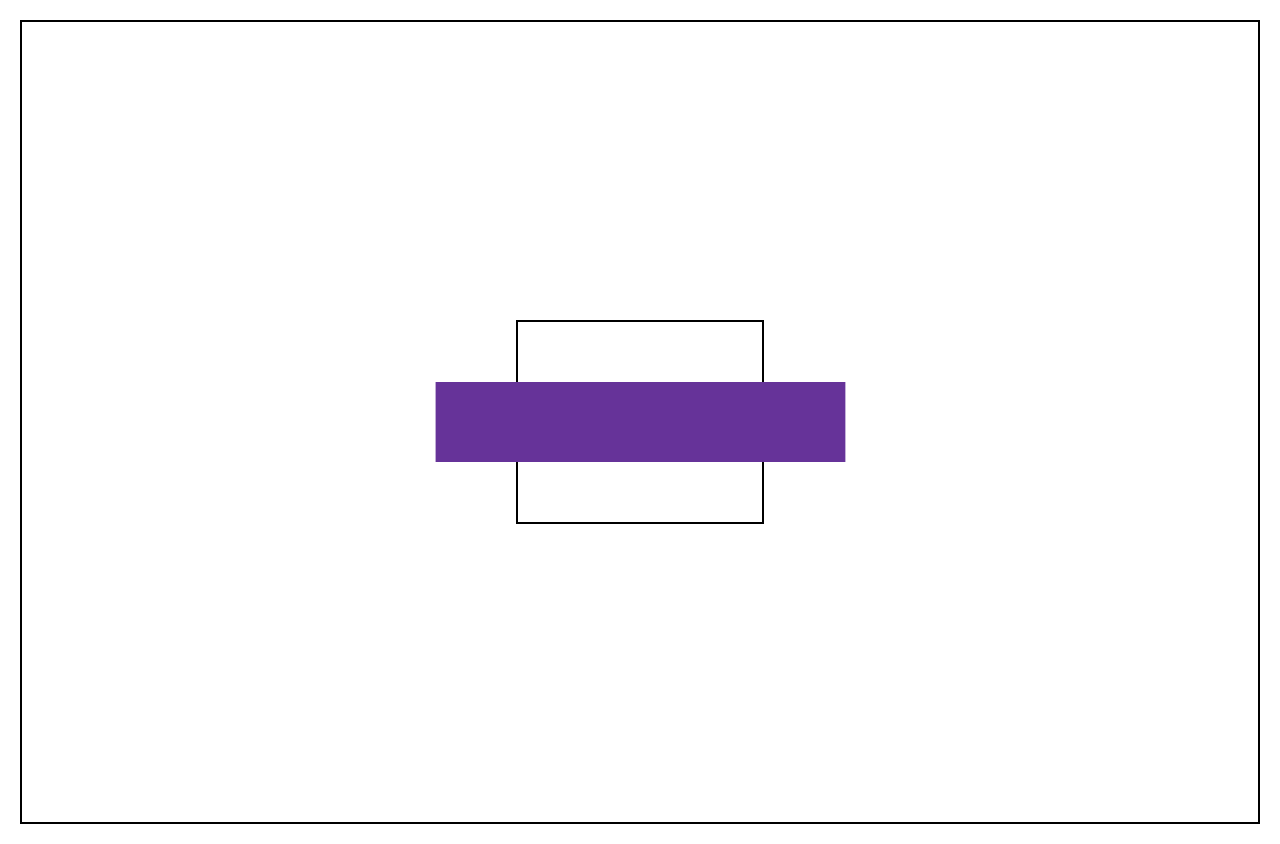
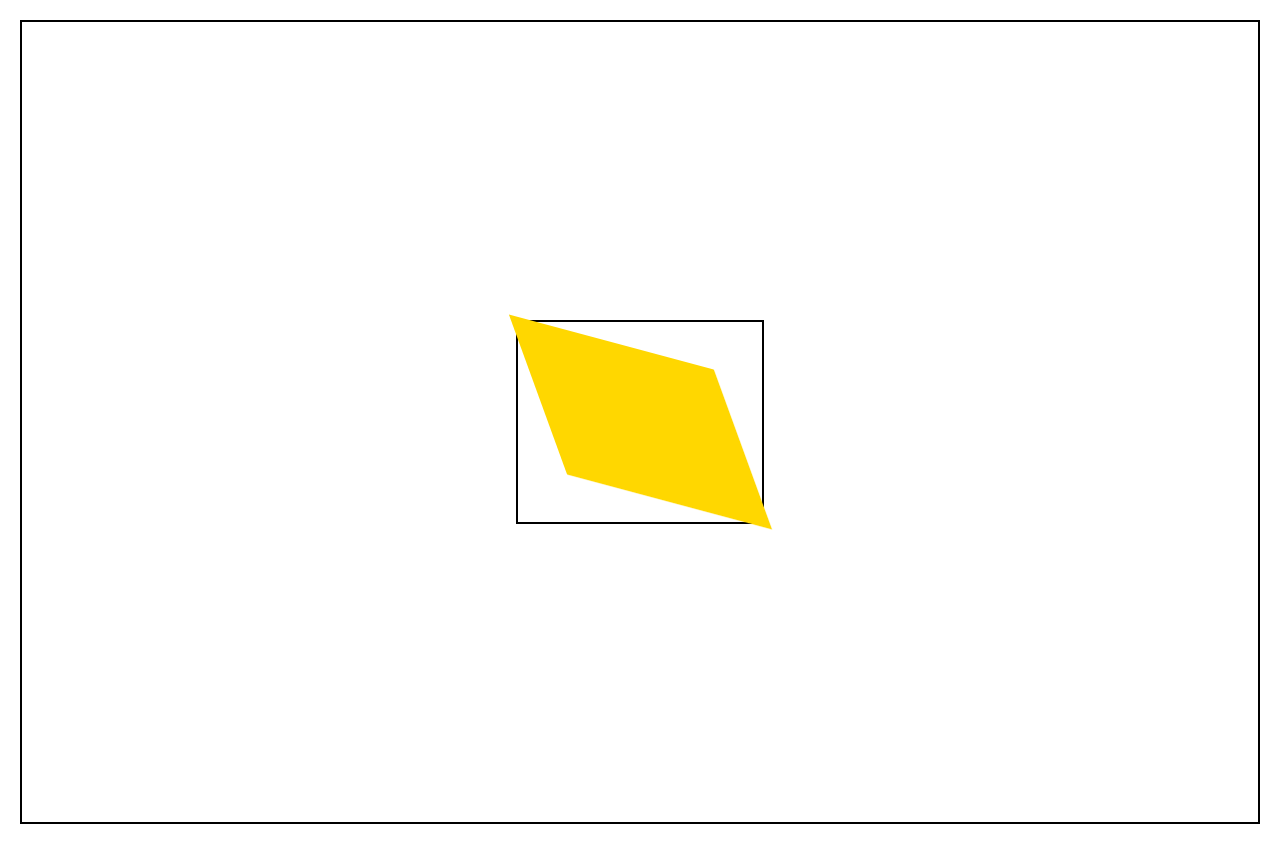
Before and after one commit to pbyjo/Animation-CSS, a plain HTML site: page index.html in a window 1280 px wide. In both pictures the pointer is over the element 639 px from the left and 422 px from the top of the page. Drawn offline with Linux system fonts and the light colour scheme.

Commit message:
Transformaciones de sesgados. Class 9

```diff
--- a/CSS/animate.css
+++ b/CSS/animate.css
@@ -1,4 +1,4 @@
-/* Transform translate */
+/* Transform skew */
 body {
     padding: 0;
     margin: 20px;
@@ -19,14 +19,14 @@ body {
     transform-style: preserve-3d;
 }
 .container:hover .cuadrado {
-    /* transform: scale(.5); */
-    transform: scale(2, .5);
-    background-color: rebeccapurple;
+    /* transform: skew(20deg); */
+    transform: skew(20deg, 15deg);
+    background-color: gold;
 }
 .cuadrado {
     width: 16vw;
     height: 20vh;
-    background-color: darkgray;
+    background-color: greenyellow;
     color: teal;
     margin: 20px;
     transition: .3s;
--- a/index.html
+++ b/index.html
@@ -5,7 +5,7 @@
         <meta charset="UTF-8">
         <meta name="viewport" content="width=device-width, initial-scale=1.0">
         <link rel="stylesheet" href="./CSS/animate.css">
-        <title> Transformaciones de escala </title>
+        <title> Transformaciones de sesgados </title>
     </head>
 
     <body>
```
Also changed, not shown: 1 other file.
